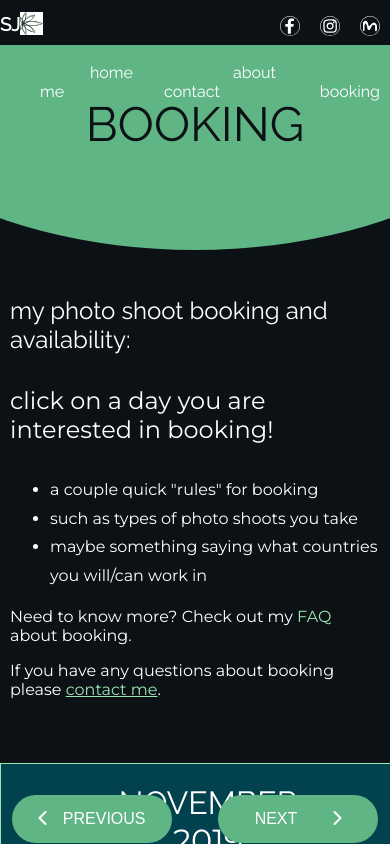
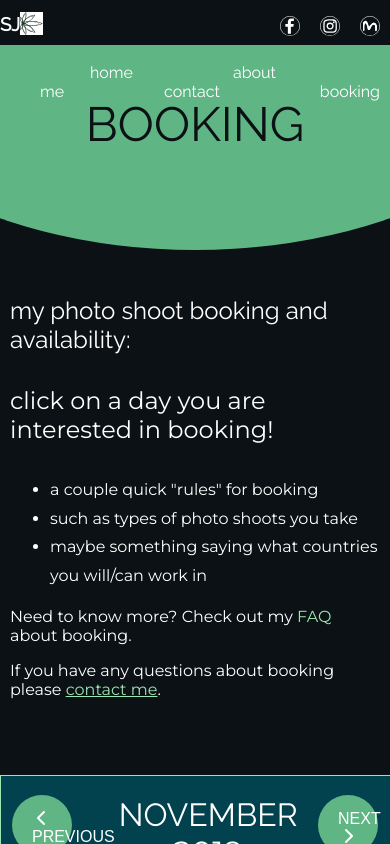
Before and after one commit to victoria-jones/jain-website, a React (Create React App) app: page /booking in a window 390 px wide. Shown: the top 844 px of the page. Built offline with nearby package versions, Linux system fonts and the light colour scheme; the HTML template or start-up script is replaced by a standard one.

Commit message:
styling on calendar
considering getting rid of all text in calendar cells (except day).
having problem with scaling.... still messing with that

as of now:
- if scaled down text is removed
- if scaled back up text is not replaced (this is a little tricky...)

```diff
--- a/src/css/styles.css
+++ b/src/css/styles.css
@@ -793,9 +793,17 @@ footer {
   #calendar #cal {
     width: 100%; }
     #calendar #cal #arrowWrap #prev {
-      margin-left: 10px; }
+      margin-left: 10px;
+      width: 60px;
+      height: 60px; }
+      #calendar #cal #arrowWrap #prev i {
+        margin: 0; }
     #calendar #cal #arrowWrap #next {
-      margin-right: 10px; }
+      margin-right: 10px;
+      width: 60px;
+      height: 60px; }
+      #calendar #cal #arrowWrap #next i {
+        margin: 0; }
     #calendar #cal th {
       font-size: 1em; }
     #calendar #cal td {
--- a/src/main/components/calendar.js
+++ b/src/main/components/calendar.js
@@ -19,13 +19,18 @@ class Calendar extends Component {
     //add event listeners ONLY ONCE
     this.handleBookingSelect();
     //this.mobileStyleListener();
-    if(window.screen.width <= 500) {
+    window.addEventListener("resize", this.mobileStyles);
+    if(window.screen.width <= 765) {
       this.mobileStyles();
     }
-    window.addEventListener("resize", this.mobileStyles);
+
   }
   componentWillUnmount() {
-    window.removeEventListner("resize", this.mobileStyles);
+    //debugger;
+    if(window.removeEventListener("resize", this.mobileStyles)) {
+      window.removeEventListner("resize", this.mobileStyles);
+    }
+
   }
 
   render() {
@@ -226,7 +231,7 @@ class Calendar extends Component {
 
     console.log("end of populate");
     console.log("date is now set to :" + this.state.dateObj.getDate());
-    this.mobileStyles();
+    //this.mobileStyles();
 
   }
 
@@ -259,34 +264,71 @@ class Calendar extends Component {
   }
 
   mobileStyles() {
+    //debugger;
     let screenWidth = window.screen.width;
     let dateCells = document.getElementsByTagName("td");
     let calDayText = document.getElementsByClassName("innerText");
+    let calNavBtns = document.getElementsByClassName("calArrow");
+    let prevArrow = document.createElement("i");
+    let nextArrow = document.createElement("i");
+    let prevArrowTxt = document.createTextNode(" previous");
+    let nextArrowTxt = document.createTextNode("next ");
+    let shortDayNames = ["S", "M", "T", "W", "T", "F", "S"];
+    let regDayNames = ["Sunday", "Monday", "Tuesday", "Wednesday", "Thursday", "Friday", "Saturday"];
     //let calDayTextFutureDate = document.getElementsByClassName("futureDate");
     //let calDayTextOldDate = document.getElementsByClassname("oldDate");
 
-    if(screenWidth <= 500) {
+    prevArrow.className = "fas fa-chevron-left";
+    nextArrow.className = "fas fa-chevron-right";
+
+    if(screenWidth <= 765) {
       changeStyles();
     } else {
       revertStyles();
     }
 
     function changeStyles() {
+      //remove calendar day text
       for (let i = 0; i < calDayText.length; i++) {
         calDayText[i].innerHTML = "";
         //console.log(calDayText[i].innerHTML);
       }
+      //remove text from buttons
+      if (screenWidth <= 500) {
+        calNavBtns[0].innerHTML = "";
+        calNavBtns[1].innerHTML = "";
+        calNavBtns[0].appendChild(prevArrow);
+        calNavBtns[1].appendChild(nextArrow);
+      } else if (screenWidth > 500) {
+        calNavBtns[0].innerHTML = "";
+        calNavBtns[1].innerHTML = "";
+
+        calNavBtns[0].appendChild(prevArrow);
+        calNavBtns[0].appendChild(prevArrowTxt);
+        calNavBtns[1].appendChild(nextArrowTxt);
+        calNavBtns[1].appendChild(nextArrow);
+        //calNavBtns[0].innerHTML = " previous";
+      }
+
     }
 
     function revertStyles() {
+      //debugger;
+
+
       for (let i = 0; i < dateCells.length; i ++) {
         if (dateCells[i].className === "oldDate") {
-          //calDayText[i].innerHTML = "not available.";
+            //calDayText[i].innerHTML = "not available.";
+            //dateCells[i].children[1].innerHTML = "not available.";
+            //calDayText[i + ].innerHTML = "not available.";
+
         } else if (dateCells[i].className === "futureDate") {
-          //calDayText[i].innerHTML = "available for <u>booking</u>!";
+            //calDayText[i].innerHTML = "available for <u>booking</u>!";
+            //console.log(dateCells[i]);
         }
       }
     }
+
   }
 
 
--- a/src/scss/styles.scss
+++ b/src/scss/styles.scss
@@ -1606,16 +1606,25 @@ footer {
         #prev {
           //margin-left: 20px;
           margin-left: 10px;
+          //padding: 100px;
+          width: 60px; height: 60px;
           i {
             //margin-right: 10px;
+            margin: 0;
+            //width: 100px; height: 100px;
+            //float: left;
+            //background-color: white;
           }
         }
         #next {
           //margin-right: 20px;
           margin-right: 10px;
+          width: 60px; height: 60px;
           i {
             //color: $white;
             //margin-left: 30px;
+            margin: 0;
+
           }
         }
       }
```
